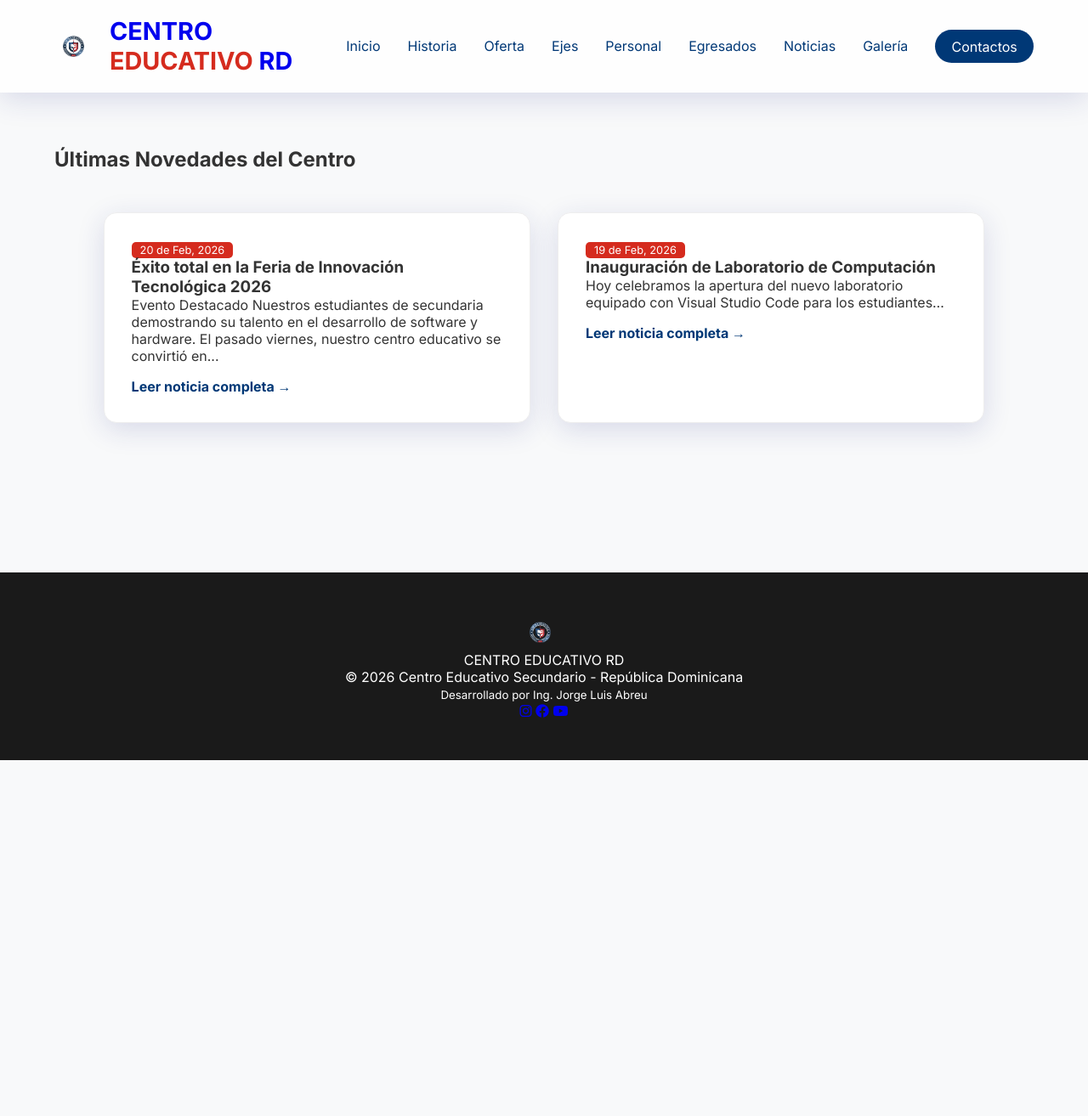
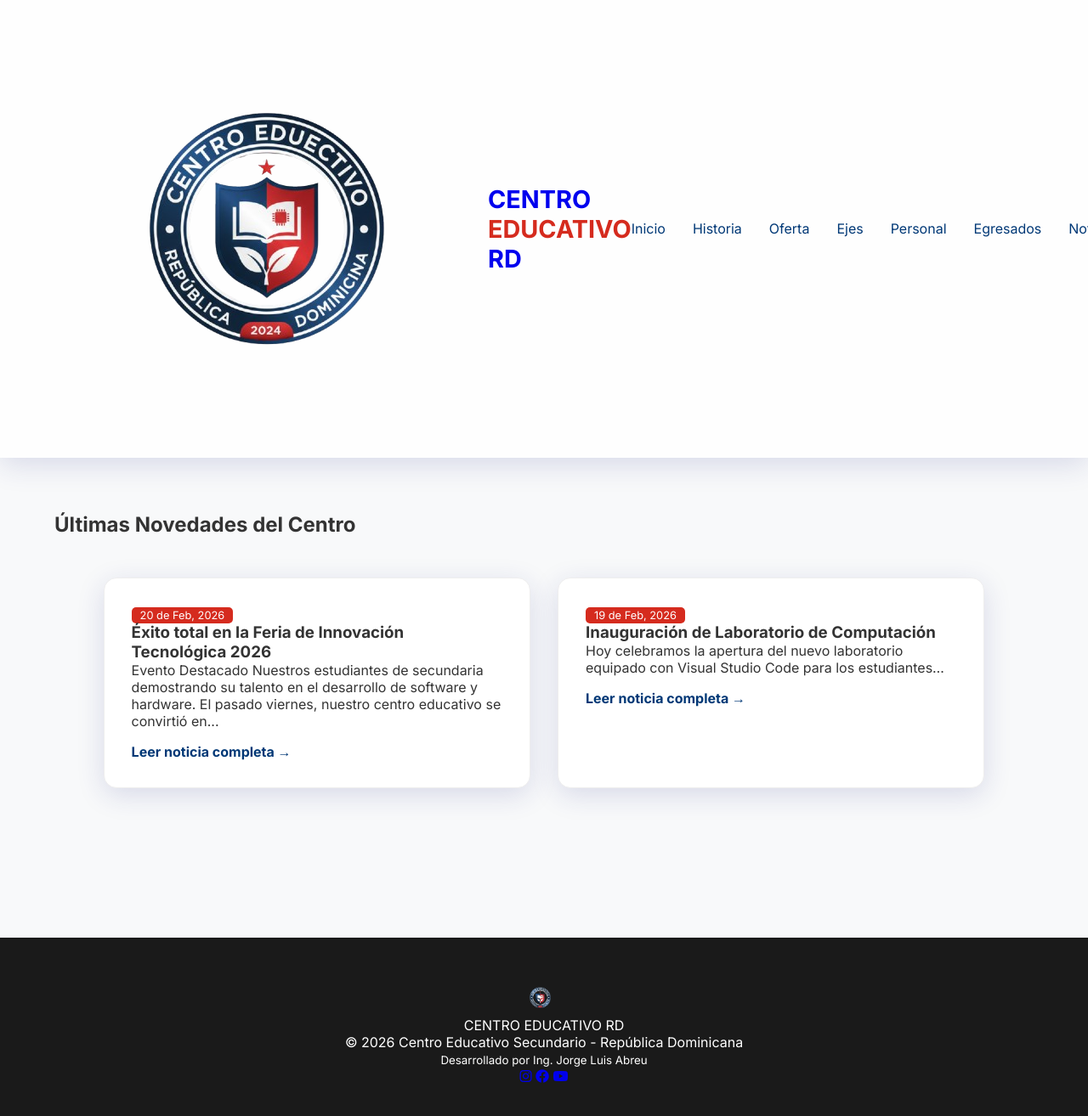
Before and after one commit to jorge21028/centroeducativo, a Jekyll site: the page built from noticias.html, in a window 1280 px wide and 1325 px high. Shown: the top 1314 px of the window at 85% size. Built offline with Jekyll 4.4.1, drawn with Linux system fonts in a browser that asks for light colours.

Commit message:
Update default.html

```diff
--- a/_layouts/default.html
+++ b/_layouts/default.html
@@ -19,7 +19,7 @@
     <nav class="glass-nav">
         <div class="logo">
             <a href="{{ '/' | relative_url }}" style="text-decoration: none; display: flex; align-items: center; gap: 10px;">
-              <img src="{{ '/assets/img/logo.png' | relative_url }}" alt="Logo" width="45" height="45" class="logo-img">
+              <img src="{{ '/assets/img/logo.png' | relative_url }}" alt="Logo Centro Educativo" class="footer-logo-img">
 
                 <div class="logo-text">CENTRO<span> EDUCATIVO </span>RD</div>
             </a>
```
